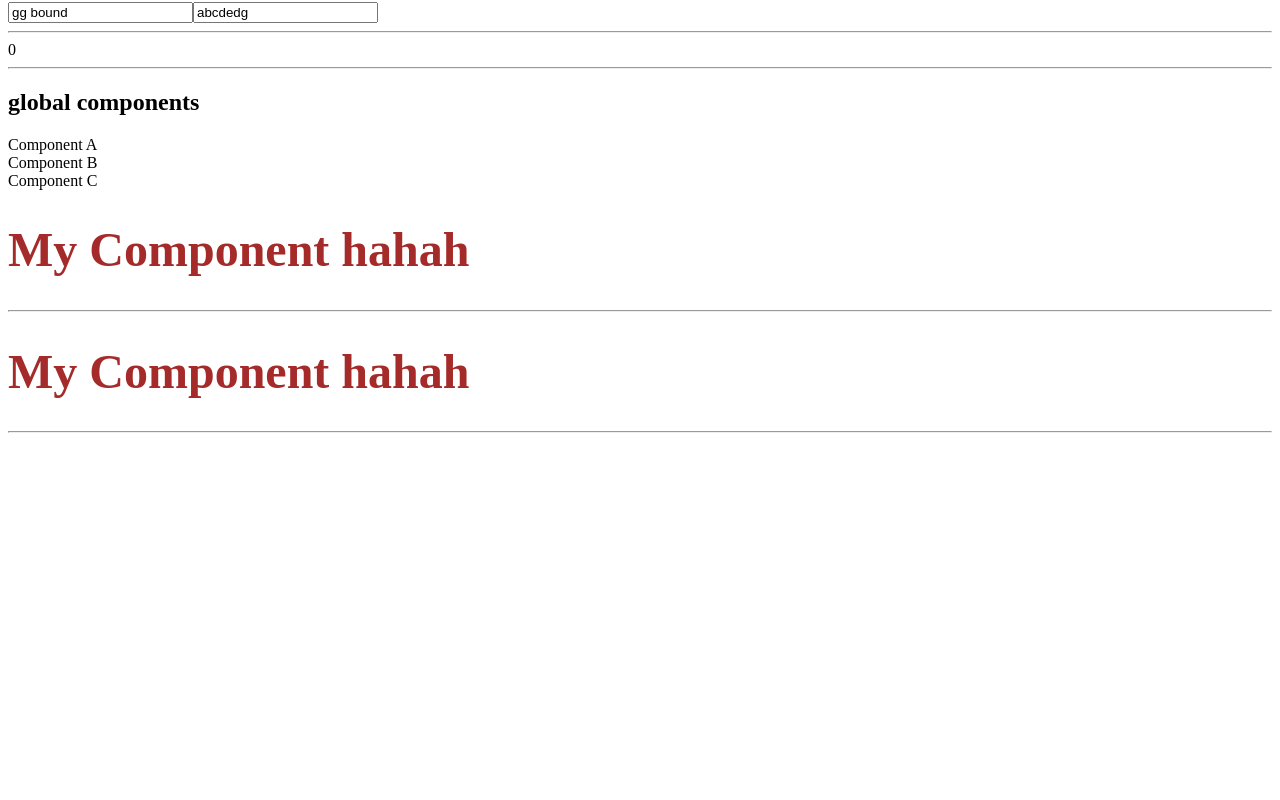
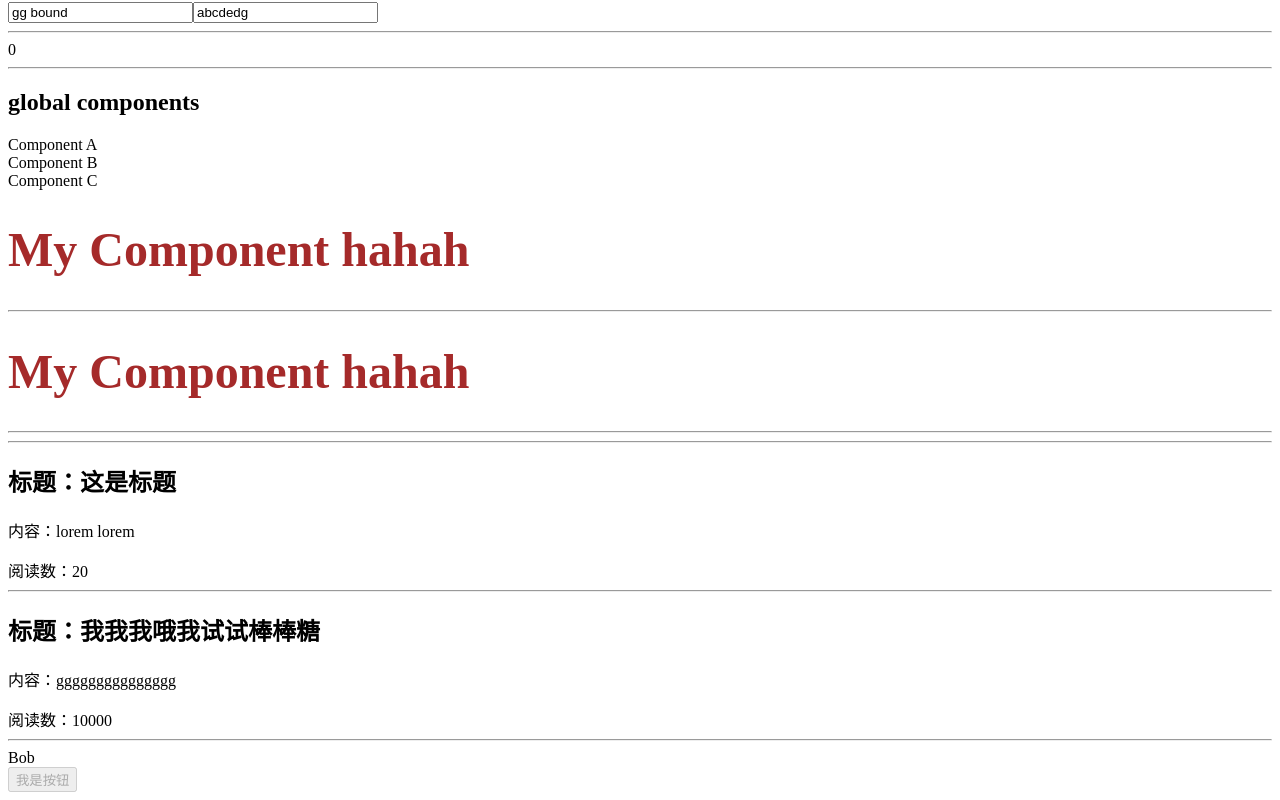
Before and after one commit to aifuxi/learn-vue3, a Vue app: page / in a window 1280 px wide. Shown: the part 664-1464 px from the top of the page. Before the commit the page ends 1105 px from the top, so only its background shows below. Built offline with nearby package versions, Linux system fonts and the light colour scheme.

Commit message:
feat✨: props

```diff
--- a/src/App.vue
+++ b/src/App.vue
@@ -1,4 +1,6 @@
 <script setup lang="ts">
+import { ref } from "vue";
+import BlogPost from "./components/BlogPost.vue";
 import FirstVue from "./components/FirstVue.vue";
 import LearnComputed from "./components/LearnComputed.vue";
 import LearnReactive from "./components/LearnReactive.vue";
@@ -6,6 +8,13 @@ import LearnToX from "./components/LearnToX.vue";
 import LearnWatch from "./components/LearnWatch.vue";
 import MyComponent from "./components/MyComponent.vue";
 import TestRef from "./components/TestRef.vue";
+import TestProps from "./components/TestProps.vue";
+
+const post = ref({
+  title: "我我我哦我试试棒棒糖",
+  content: "ggggggggggggggg",
+  count: 10000,
+});
 </script>
 
 <template>
@@ -25,4 +34,9 @@ import TestRef from "./components/TestRef.vue";
   <MyComponent />
 
   <my-component />
+
+  <BlogPost title="这是标题" content="lorem lorem" :count="20" />
+  <BlogPost v-bind="post" />
+
+  <TestProps name="Bob" disabled />
 </template>
--- /dev/null
+++ b/src/components/BlogPost.vue
@@ -0,0 +1,20 @@
+<template>
+  <div>
+    <hr />
+    <h2>标题：{{ title }}</h2>
+    <p>内容：{{ content }}</p>
+    <div>阅读数：{{ count }}</div>
+  </div>
+</template>
+
+<script setup lang="ts">
+type Props = {
+  title: string;
+  content: string;
+  count: number;
+};
+
+defineProps<Props>();
+</script>
+
+<style scoped></style>
--- /dev/null
+++ b/src/components/TestProps.vue
@@ -0,0 +1,23 @@
+<template>
+  <hr />
+  <div>
+    {{ props.name }}
+  </div>
+
+  <button :disabled="props.disabled">我是按钮</button>
+</template>
+
+<script setup lang="ts">
+const props = defineProps({
+  name: {
+    type: String,
+    default: "default name",
+  },
+
+  disabled: {
+    type: Boolean,
+  },
+});
+</script>
+
+<style lang="scss" scoped></style>
```
